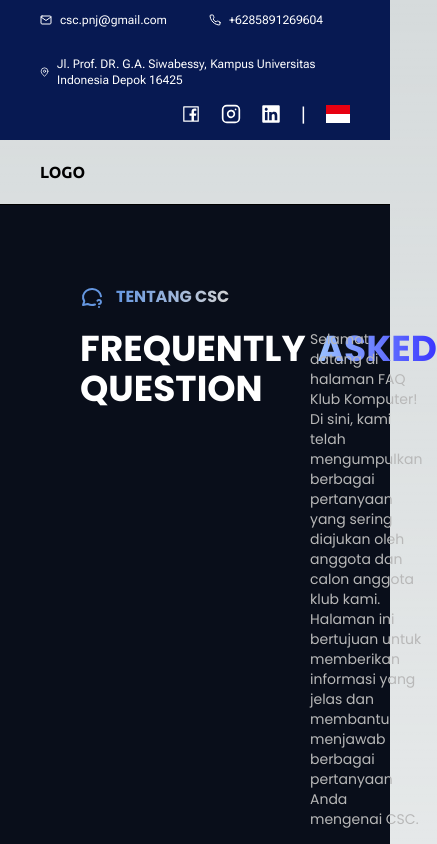
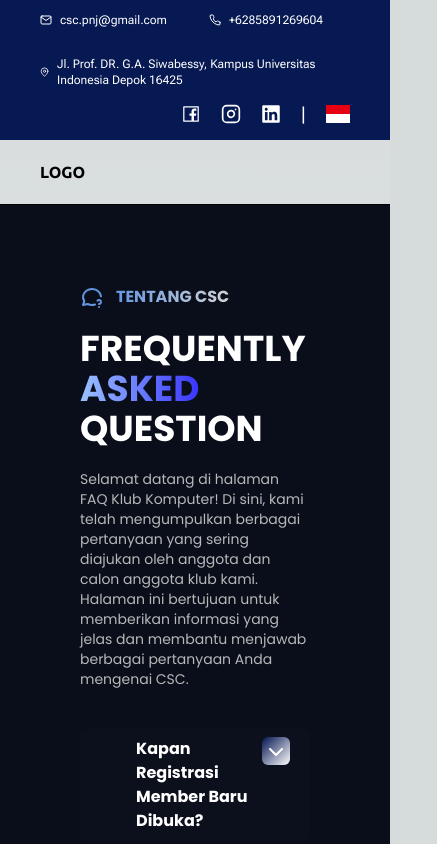
Before and after one commit to NoitrX/csc-final-fe, a Next.js app: page /faq in a window 390 px wide. Shown: the top 844 px of the page, 437 px wide, since content can reach past the window. Built offline with nearby package versions, Linux system fonts and the light colour scheme; a web font is replaced by a local one.

Commit message:
feat(FAQ): responsive

```diff
--- a/src/app/faq/page.tsx
+++ b/src/app/faq/page.tsx
@@ -16,17 +16,18 @@ export default function FAQ() {
                     <TbMessageCircleQuestion className="text-[#6597E1] text-2xl" />
                     <p className="bg-gradient-to-r from-[#6597E1] to-[#D2D2D3] bg-clip-text text-transparent uppercase">Tentang CSC</p>
                 </div>
-                <div className="flex justify-between font-poppins mt-5">
+                <div className="flex flex-col md:flex-row justify-normal md:justify-between gap-5 font-poppins mt-5">
                     <p className="w-full text-4xl text-white font-bold uppercase">
                         Frequently
-                        <a className="bg-gradient-to-r from-[#9BC3FF] to-[#3935FF] bg-clip-text text-transparent ml-3">Asked</a>
+                        <br className="block sm:hidden" />
+                        <a className="bg-gradient-to-r from-[#9BC3FF] to-[#3935FF] bg-clip-text text-transparent ml-0 sm:ml-3">Asked</a>
                         <br/>
                         Question
                     </p>
                     <p className="w-full text-[#B8B8B8] text-sm">Selamat datang di halaman FAQ Klub Komputer! Di sini, kami telah mengumpulkan berbagai pertanyaan yang sering diajukan oleh anggota dan calon anggota klub kami. Halaman ini bertujuan untuk memberikan informasi yang jelas dan membantu menjawab berbagai pertanyaan Anda mengenai CSC.</p>
                 </div>
                 <div className="w-full flex flex-col gap-10 mt-10">
-                    <FAQQuestion question="Kapan Registrasi Member Baru Dibuka?" answer="Pendaftaran KSM biasanya dimulai pada semester 2, Pantau terus Instagram CSC untuk informasi lebih lanjut." />
+                    <FAQQuestion question="Kapan Registrasi Member Baru Dibuka?" answer={<>Pendaftaran KSM biasanya dimulai pada semester 2, Pantau terus <a className="underline" href="https://instagram.com/cscpnj">Instagram CSC</a> untuk informasi lebih lanjut.</>} />
                     <FAQQuestion question="Pertemuan KSM CSC Setiap Hari Apa?" answer="Normalnya, kelas diadakan tiap hari Sabtu jam 9 sampai selesai (Sesi kelas biasanya 2-4 Jam tergantung materi). Namun, apabila ada kuliah tambahan/pengganti dari mayoritas member ataupun mentor, waktu kelas bisa disesuaikan lagi." />
                     <FAQQuestion question="Apakah Pertemuan Kelas CSC Nantinya Bersifat Offline atau Online?" answer="Rencana kami untuk angkatan tahun ini semua divisi dilaksanakan secara Offline, Namun masih dalam proses negosiasi dengan pihak jurusan. Akan kami beri informasi ter-update saat proposal kegiatan angkatan baru CSC sudah di approve oleh jurusan." />
                     <FAQQuestion question="Apa Persyaratan Masuk CSC?" answer="..." />
--- a/src/components/FAQQuestion.tsx
+++ b/src/components/FAQQuestion.tsx
@@ -1,14 +1,14 @@
-import { useState } from "react";
+import { ReactNode, useState } from "react";
 import { FaChevronDown } from "react-icons/fa6";
 
-export default function FAQQuestion({ question, answer }: { question: string; answer: string }) {
+export default function FAQQuestion({ question, answer }: { question: string; answer: ReactNode }) {
     const [isOpen, setIsOpen] = useState<boolean | null>(null);
 
     return (
         <div className="w-full flex flex-col text-white">
-            <div className="w-full bg-[#0B101C] rounded-md py-2 pl-14 pr-5 flex justify-between cursor-pointer" onClick={() => setIsOpen(!isOpen)}>
+            <div className="w-full bg-[#0B101C] rounded-md py-2 pl-14 pr-5 flex justify-between gap-3 cursor-pointer" onClick={() => setIsOpen(!isOpen)}>
                 <p className="font-poppins font-bold">{question}</p>
-                <div className="bg-gradient-to-br from-[#01124F] to-white px-2 py-2 rounded-md">
+                <div className="bg-gradient-to-br from-[#01124F] to-white min-w-7 max-w-7 h-7 flex justify-center items-center rounded-md">
                     <FaChevronDown className={isOpen === null ? "" : isOpen ? "animate-faq-chevron-rotate" : "animate-faq-chevron-unrotate"}/>
                 </div>
             </div>
```
